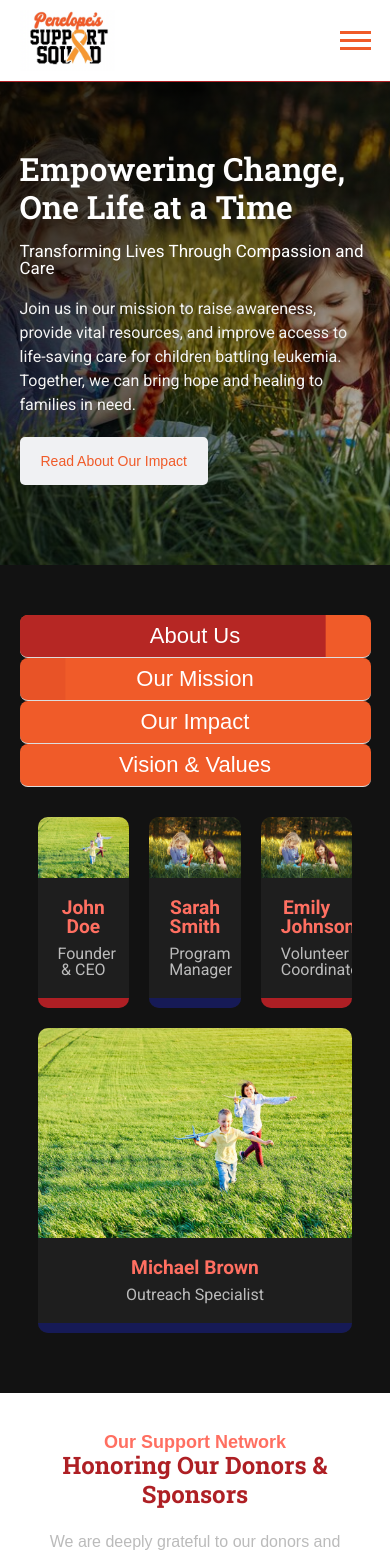
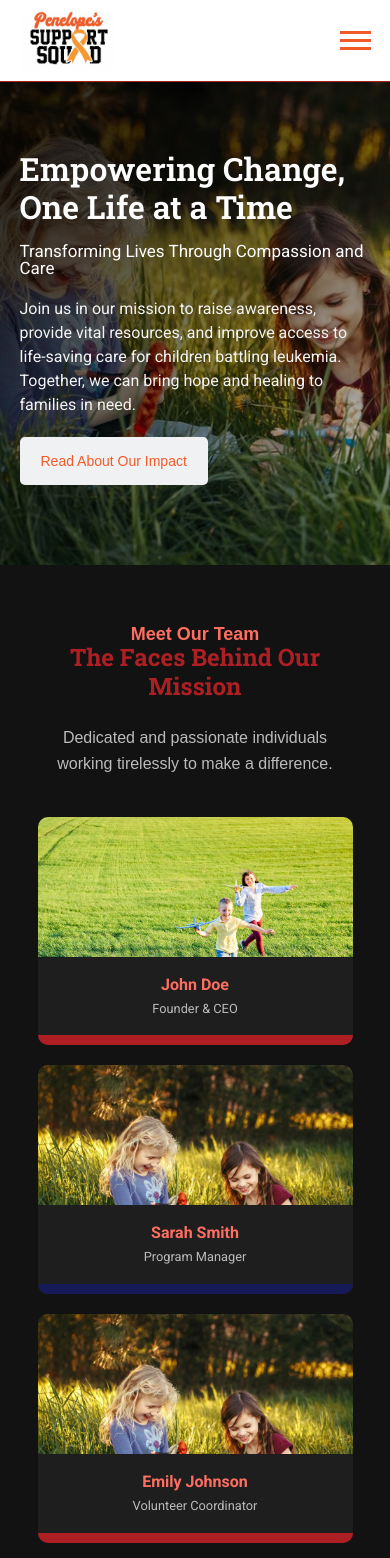
Before and after one commit to AHMED-BIN-ASIF/penelopes, a React (Create React App) app: page /about in a window 390 px wide. Shown: the top 1558 px of the page. Built offline with nearby package versions, Linux system fonts and the light colour scheme; a web font is replaced by a local one.

Commit message:
About page sections complete

```diff
--- a/src/components/TeamSection.jsx
+++ b/src/components/TeamSection.jsx
@@ -28,6 +28,12 @@ const TeamSection = () => {
       id: 4,
       name: "Michael Brown",
       role: "Outreach Specialist",
+      image: Member1,
+    },
+    {
+      id: 5,
+      name: "Our Team",
+      role: "Volunteer Team",
       image: Member1,
     },
   ];
--- a/src/css/AboutTabs.css
+++ b/src/css/AboutTabs.css
@@ -64,7 +64,7 @@
 }
 @media (max-width: 768px) {
   .tab-headers {
-    display: block;
+    display: none;
   }
 
   .tab-button {
--- a/src/css/TeamSection.css
+++ b/src/css/TeamSection.css
@@ -42,13 +42,13 @@
     background: #161A56;
   }
   .team-card:last-of-type {
-    grid-column: span 3;
+    grid-column: span 2;
   }
 
 
   .team-img-wrapper {
     overflow: hidden;
-    max-height: 300px;
+    max-height: 200px;
   }
 
   .team-img {
@@ -76,3 +76,23 @@
     font-size: 1rem;
     color: #bbb;
   }
+  @media screen and (max-width:992px) {
+    .team-name {
+    font-size: 1rem;
+  }
+  .team-role {
+    font-size: .8rem;
+  }
+  .team-img-wrapper {
+    max-height: 140px;
+}
+  }
+  @media screen and (max-width:768px) {
+    .team-row {
+        display: grid;
+        grid-template-columns: 1fr;
+    }
+    .team-card:last-of-type {
+        grid-column: span 1;
+      }
+  }
```
